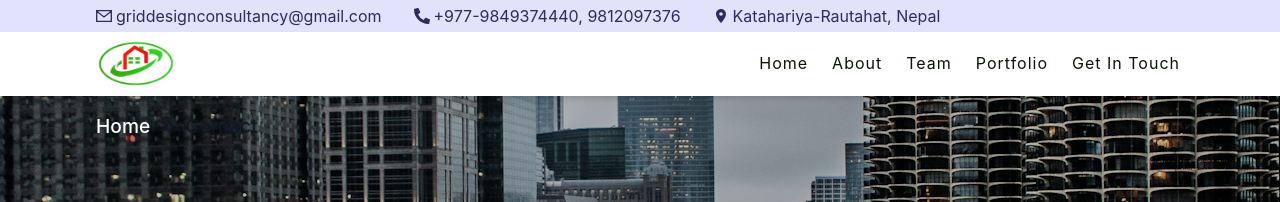
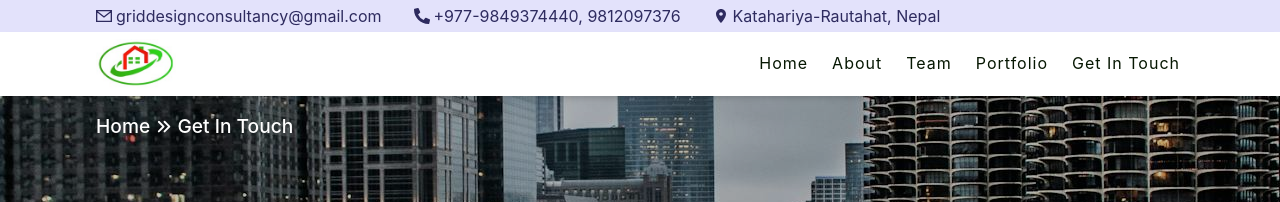
Before and after one commit to Anish-Sah/grid-design, a React (Vite) app: page /get-in-touch in a window 1280 px wide. Shown: the top 202 px of the page. Built offline with nearby package versions, Linux system fonts and the light colour scheme.

Commit message:
Fix Breadcrumbs

```diff
--- a/src/components/utilities/Breadcrumbs.tsx
+++ b/src/components/utilities/Breadcrumbs.tsx
@@ -1,33 +1,46 @@
-import { Link } from 'react-router-dom'
+import { Link, useLocation } from 'react-router-dom'
 import { HiChevronDoubleRight } from 'react-icons/hi'
 import styled from 'styled-components'
+import { useEffect, useState } from 'react'
 
-interface Props {
-  services?: boolean
-  visas?: boolean
-  endPoint?: string
-}
+const Breadcrumbs = () => {
+  const { pathname } = useLocation()
+  const [breadcrumbs, setBreadcrumbs] = useState<string[]>([])
 
-const Breadcrumbs = ({ endPoint, services, visas }: Props) => {
+  useEffect(() => {
+    const splitPath = pathname.split('/').splice(1)
+    setBreadcrumbs(splitPath)
+  }, [pathname])
+
+  const constructUrl = (index: number) => {
+    const path = breadcrumbs.slice(0, index + 1).join('/')
+    console.log(path, 'path')
+    return `/${path}`
+  }
+
+  const hyphenToSpace = (str: string) => {
+    return str.replace(/-/g, ' ')
+  }
+
   return (
     <Wrapper>
       <div className="breadcrumb-container">
         <Link to="/">Home</Link>
-        {(services || visas) && <HiChevronDoubleRight />}
-        {services && (
-          <Link to="/services" aria-label="Explore our services">
-            Services
-          </Link>
-        )}
 
-        {visas && (
-          <Link to="/visas" aria-label="Explore the visa types of Australia">
-            Visas
-          </Link>
-        )}
-
-        {endPoint && <HiChevronDoubleRight />}
-        {endPoint && <span className="text-truncate">{endPoint}</span>}
+        {breadcrumbs.map((breadcrumb, index) => {
+          return (
+            <span key={index} className="breadcrumb-link">
+              <HiChevronDoubleRight />
+              {index === breadcrumbs.length - 1 ? (
+                <span className="text-truncate">
+                  {hyphenToSpace(breadcrumb)}
+                </span>
+              ) : (
+                <Link to={constructUrl(index)}>{breadcrumb}</Link>
+              )}
+            </span>
+          )
+        })}
       </div>
     </Wrapper>
   )
@@ -38,14 +51,24 @@ const Wrapper = styled.div`
     font-weight: 500;
     font-size: 1.2rem;
     text-transform: capitalize;
-
     display: flex;
     align-items: center;
-    column-gap: 0.5rem;
+    column-gap: 0.25rem;
+    color: var(--white);
 
     a {
       color: var(--white);
+      transition: var(--transition);
+      &:hover {
+        text-decoration: underline;
+      }
     }
+  }
+
+  .breadcrumb-link {
+    display: flex;
+    align-items: center;
+    column-gap: 0.25rem;
   }
 `
 
--- a/src/components/utilities/PageHero.tsx
+++ b/src/components/utilities/PageHero.tsx
@@ -6,19 +6,9 @@ interface Props {
   title?: string
   subText?: string
   image?: string
-  services?: boolean
-  visas?: boolean
-  endPoint?: string
 }
 
-const PageHero = ({
-  title = 'title',
-  subText,
-  image = heroImg,
-  services,
-  visas,
-  endPoint,
-}: Props) => {
+const PageHero = ({ title = 'title', subText, image = heroImg }: Props) => {
   return (
     <Wrapper>
       <div className="page-header">
@@ -29,11 +19,7 @@ const PageHero = ({
         </div>
         <div className="banner-container">
           <div className="section-center">
-            <Breadcrumbs
-              services={services}
-              visas={visas}
-              endPoint={endPoint}
-            />
+            <Breadcrumbs />
             <div className="text">
               <div className="page-hero-title">{title}</div>
               {subText && <div className="sub-text">{subText}</div>}
--- a/src/pages/AboutPage.tsx
+++ b/src/pages/AboutPage.tsx
@@ -75,6 +75,10 @@ const AboutPage = () => {
   )
 }
 
-const Wrapper = styled.div``
+const Wrapper = styled.div`
+  .about-us {
+    text-align: justify;
+  }
+`
 
 export default AboutPage
--- a/src/pages/ContactPage.tsx
+++ b/src/pages/ContactPage.tsx
@@ -10,7 +10,6 @@ const ContactPage = () => {
     <Wrapper>
       <PageHero
         title="contact"
-        endPoint="contact"
         subText="Connect with us through and let's begin your Australian journey. We're here to assist you every step of the way."
         image={heroImg}
       />
```
